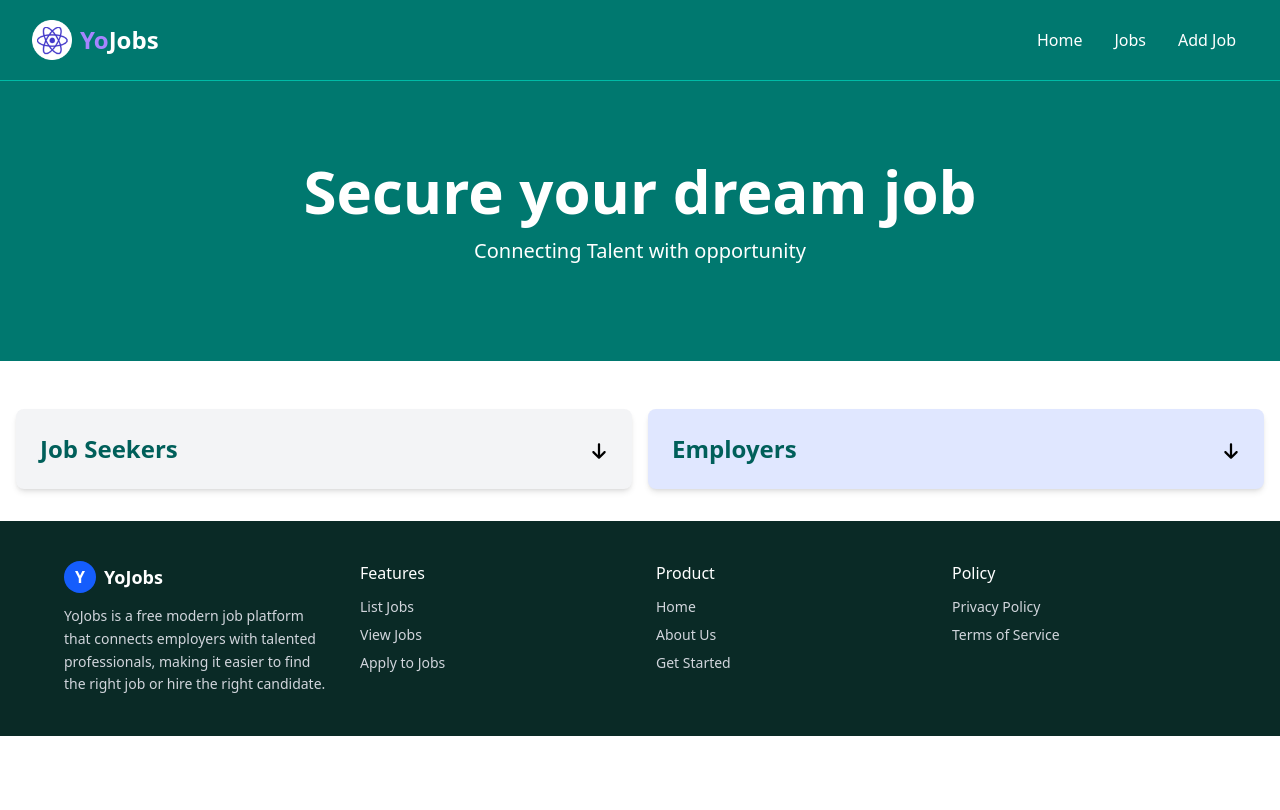
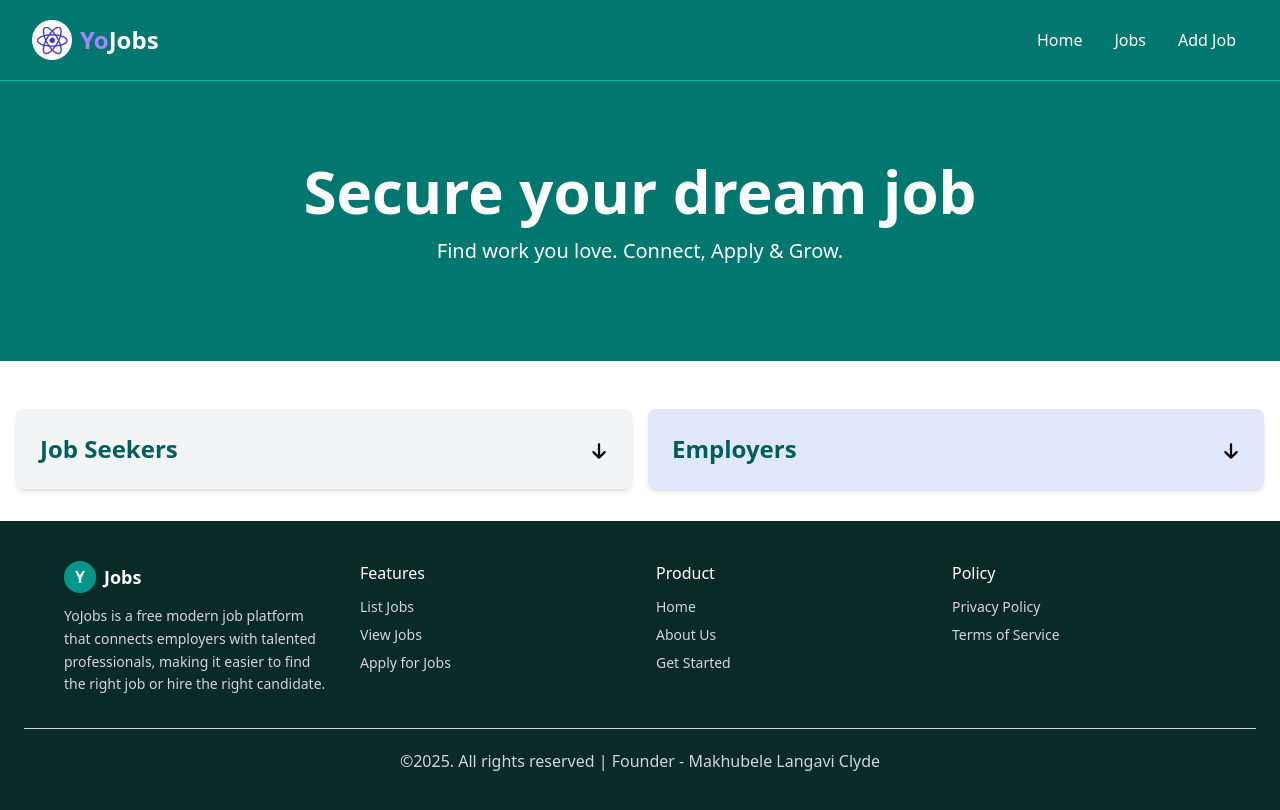
Before and after one commit to Mugwena14/YoJobs, a React (Vite) app: page / in a window 1280 px wide. Shown: the top 810 px of the page. Built offline with nearby package versions, Linux system fonts and the light colour scheme.

Commit message:
Made a few contrast tweaks

```diff
--- a/src/Components/Cards.jsx
+++ b/src/Components/Cards.jsx
@@ -15,7 +15,7 @@ const Cards = ({ cards }) => {
             <section className="py-4">
             <div className="container-xl lg:container m-auto">
                 <div className="grid grid-cols-1 md:grid-cols-2 gap-4 p-4 rounded-lg">
-                <div className="bg-gray-100 p-6 rounded-lg shadow-md">
+                    <div className="bg-gray-100 p-6 rounded-lg shadow-md transform hover:scale-101 transition duration-300 ease-in-out">
                         <div className="flex row justify-between">
                             <h2 className="text-2xl font-bold text-teal-800">Job Seekers</h2>
                             {display ?
@@ -46,7 +46,7 @@ const Cards = ({ cards }) => {
                                     </p>
                                     <Link
                                     to="/jobs"
-                                className="inline-block bg-black text-white rounded-lg px-4 py-2 hover:bg-gray-700"
+                                    className="inline-block bg-violet-700 text-white rounded-lg px-4 py-2 hover:bg-indigo-400"
                                     >
                                     View Jobs
                                     </Link>
@@ -54,7 +54,7 @@ const Cards = ({ cards }) => {
                             </>
                         : ""}
                     </div>
-                <div className="bg-indigo-100 p-6 rounded-lg shadow-md">
+                    <div className="bg-indigo-100 p-6 rounded-lg shadow-md transform hover:scale-101 transition duration-300 ease-in-out">
                         <div className="flex row justify-between">
                             <h2 className="text-2xl font-bold text-teal-800">Employers</h2>
                             {display ?
@@ -83,7 +83,7 @@ const Cards = ({ cards }) => {
                                 List your job to find the perfect skills for the role
                             </p>
                             <Link to="/add-job"
-                        className="inline-block bg-indigo-500 text-white rounded-lg px-4 py-2 hover:bg-indigo-600"
+                            className="inline-block bg-violet-700 text-white rounded-lg px-4 py-2 hover:bg-indigo-400"
                             >
                             Add Job
                             </Link>
--- a/src/Components/Footer.jsx
+++ b/src/Components/Footer.jsx
@@ -1,6 +1,9 @@
 import React from 'react'
 
 const Footer = () => {
+
+    const today = new Date().getFullYear();
+
     return (
         <footer className="bg-[#0A2A26] text-gray-300 py-10 px-6">
             <div className="max-w-6xl mx-auto grid grid-cols-1 md:grid-cols-4 gap-8">
@@ -8,10 +11,10 @@ const Footer = () => {
                 <div>
                 <div className="flex items-center space-x-2">
                     {/* Logo placeholder */}
-                    <div className="w-8 h-8 bg-blue-600 rounded-full flex items-center justify-center">
+                    <div className="w-8 h-8 bg-teal-600 rounded-full flex items-center justify-center">
                     <span className="text-white font-bold">Y</span>
                     </div>
-                    <h1 className="text-white font-semibold text-lg">YoJobs</h1>
+                    <h1 className="text-white font-semibold text-lg">Jobs</h1>
                 </div>
                 <p className="mt-3 text-sm leading-relaxed">
                     YoJobs is a free modern job platform that connects employers with talented professionals,
@@ -25,7 +28,7 @@ const Footer = () => {
                 <ul className="space-y-2 text-sm">
                     <li><a href="#" className="hover:text-white">List Jobs</a></li>
                     <li><a href="#" className="hover:text-white">View Jobs</a></li>
-                    <li><a href="#" className="hover:text-white">Apply to Jobs</a></li>
+                    <li><a href="#" className="hover:text-white">Apply for Jobs</a></li>
                 </ul>
                 </div>
 
@@ -48,6 +51,9 @@ const Footer = () => {
                 </ul>
                 </div>
             </div>
+            <div className="border-t border-gray-300 mt-8 text-center pt-5">
+                <p>&copy;{today}. All rights reserved | Founder - Makhubele Langavi Clyde</p>
+            </div>
         </footer>
     )
 }
--- a/src/Components/Hero.jsx
+++ b/src/Components/Hero.jsx
@@ -17,7 +17,7 @@ const Hero = () => {
                     Secure your dream job
                 </h1>
                 <p className="my-4 text-xl text-white">
-                    Connecting Talent with opportunity
+                    Find work you love. Connect, Apply & Grow.
                 </p>
                 </div>
             </div>
```
Lines whose indentation alone changed are shown as unchanged.
